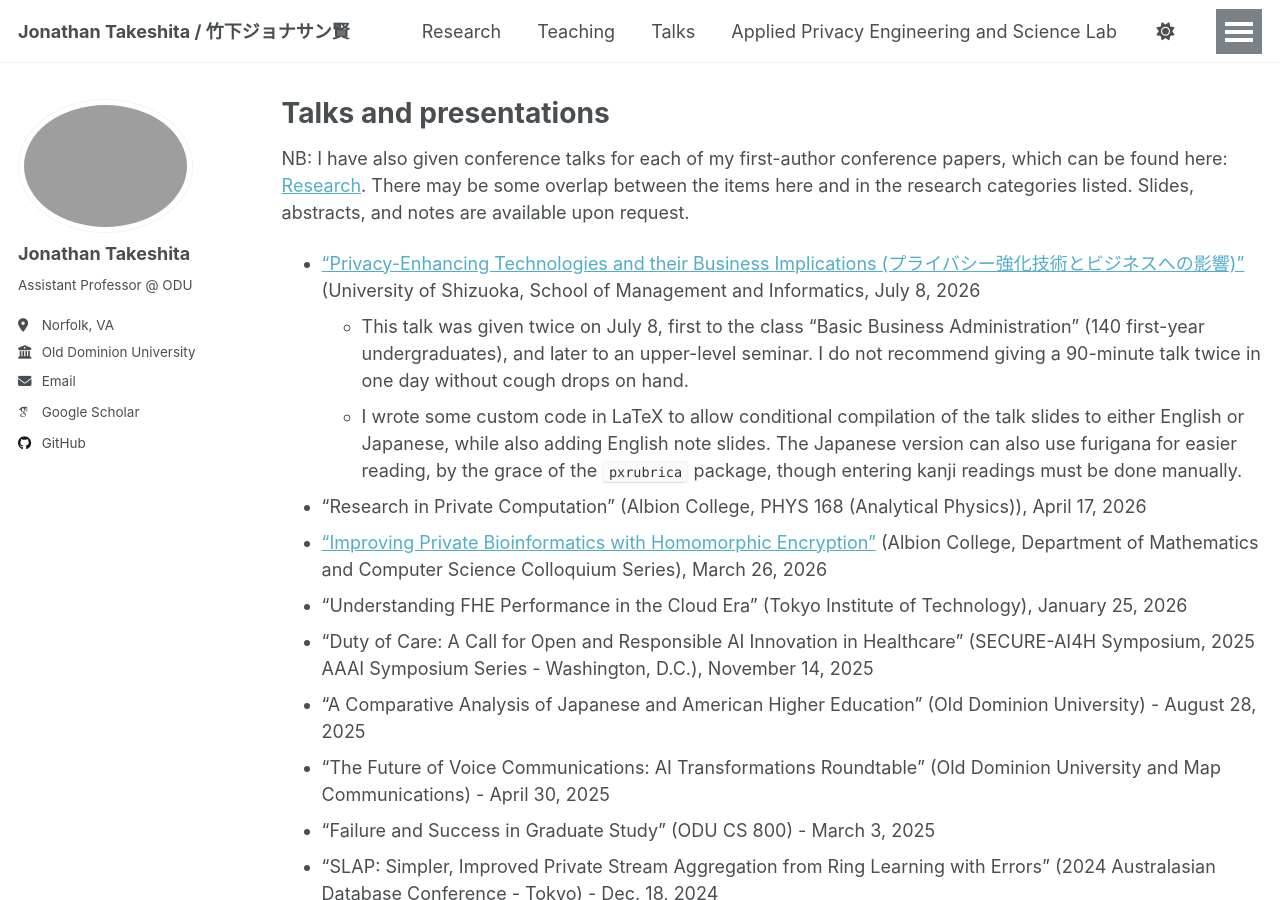
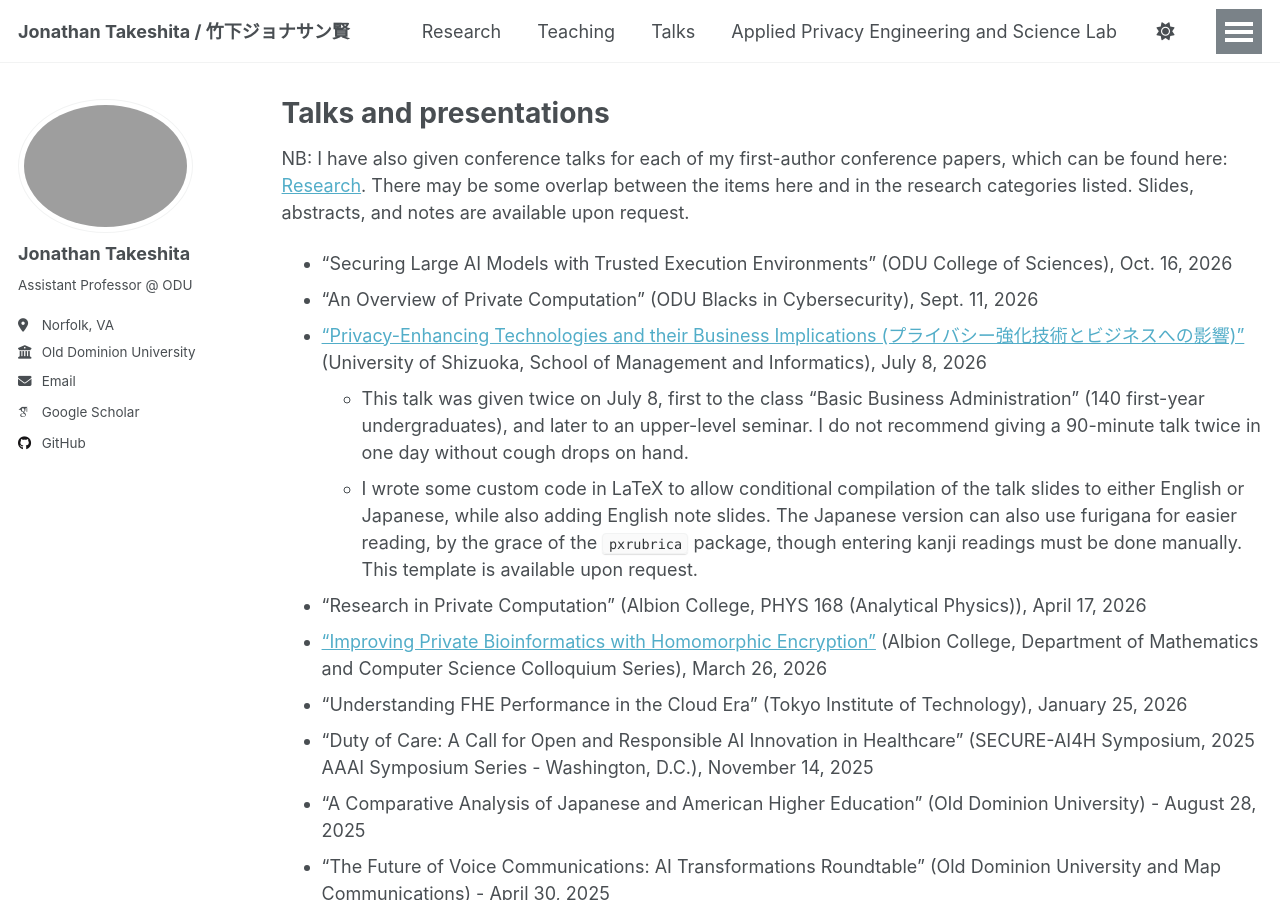
Before and after one commit to jtakeshi/jtakeshi.github.io, a Jekyll site: the page built from _pages/talks.md, in a window 1280 px wide and 900 px high. Built offline with Jekyll 4.4.1, drawn with Linux system fonts in a browser that asks for light colours; some web fonts are replaced; a script that is not in the unit is left out.

Commit message:
Update talks list with new presentations and details

```diff
--- a/_pages/talks.md
+++ b/_pages/talks.md
@@ -8,9 +8,11 @@ author_profile: true
 NB: I have also given conference talks for each of my first-author conference papers, which can be found here: [Research](https://jtakeshi.github.io/research/).
 There may be some overlap between the items here and in the research categories listed.
 Slides, abstracts, and notes are available upon request.
-* ["Privacy-Enhancing Technologies and their Business Implications (プライバシー強化技術とビジネスへの影響)"](/files/shizuken-talk-2026.pdf) (University of Shizuoka, School of Management and Informatics, July 8, 2026
+* "Securing Large AI Models with Trusted Execution Environments" (ODU College of Sciences), Oct. 16, 2026
+* "An Overview of Private Computation" (ODU Blacks in Cybersecurity), Sept. 11, 2026
+* ["Privacy-Enhancing Technologies and their Business Implications (プライバシー強化技術とビジネスへの影響)"](/files/shizuken-talk-2026.pdf) (University of Shizuoka, School of Management and Informatics), July 8, 2026
   * This talk was given twice on July 8, first to the class "Basic Business Administration" (140 first-year undergraduates), and later to an upper-level seminar. I do not recommend giving a 90-minute talk twice in one day without cough drops on hand.
-  * I wrote some custom code in LaTeX to allow conditional compilation of the talk slides to either English or Japanese, while also adding English note slides. The Japanese version can also use furigana for easier reading, by the grace of the `pxrubrica` package, though entering kanji readings must be done manually.
+  * I wrote some custom code in LaTeX to allow conditional compilation of the talk slides to either English or Japanese, while also adding English note slides. The Japanese version can also use furigana for easier reading, by the grace of the `pxrubrica` package, though entering kanji readings must be done manually. This template is available upon request.
 * "Research in Private Computation" (Albion College, PHYS 168 (Analytical Physics)), April 17, 2026
 * ["Improving Private Bioinformatics with Homomorphic Encryption"](http://mathcs.albion.edu/Colloquium_List.php?year=2025) (Albion College, Department of Mathematics and Computer Science Colloquium Series), March 26, 2026
 * "Understanding FHE Performance in the Cloud Era" (Tokyo Institute of Technology), January 25, 2026
```
